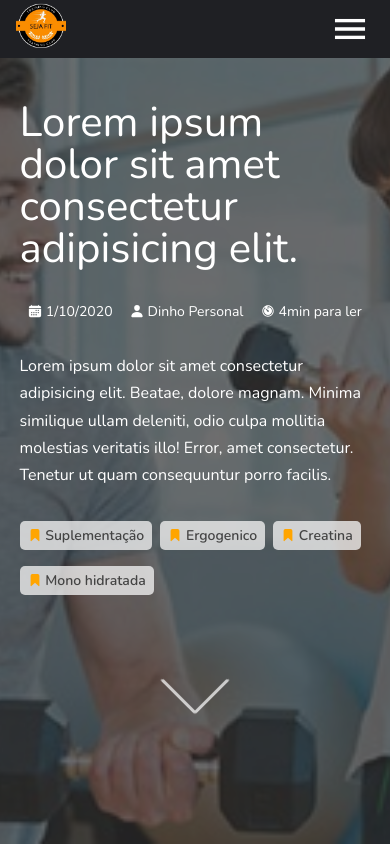
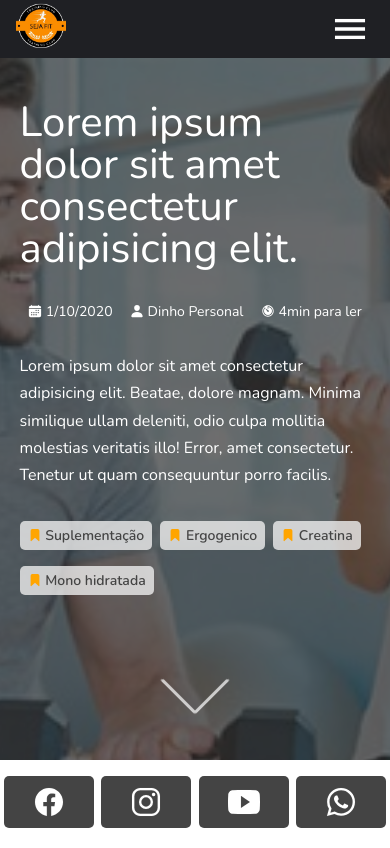
Before and after one commit to gabrielSouzaDevWeb/sejaFit2.0, a plain HTML site: page article.html in a window 390 px wide. Shown: the top 848 px of the page. Drawn offline with nearby package versions, Linux system fonts and the light colour scheme; files whose address does not match are found by name.

Commit message:
c-social layout

```diff
--- a/article.html
+++ b/article.html
@@ -168,6 +168,20 @@
                 </div>
                 <a href="#down"><div class="o-bouncein"></div></a>
                 <span id="down"></span>
+                <div class="c-social">
+                    <a href=""><div class="c-social__box">
+                        <ion-icon class="jsSocial" name="logo-facebook" style="transform: translateY(2px);color:white;" size='large'></ion-icon>
+                    </div></a>
+                    <a href=""><div class="c-social__box">
+                        <ion-icon class="jsSocial" name="logo-instagram" style="transform: translateY(2px);color:white;" size='large'></ion-icon>
+                    </div></a>
+                    <a href=""><div class="c-social__box">
+                        <ion-icon class="jsSocial" name="logo-youtube" style="transform: translateY(2px);color:white;" size='large'></ion-icon>
+                    </div></a>
+                    <a href=""><div class="c-social__box">
+                        <ion-icon class="jsSocial" name="logo-whatsapp" style="transform: translateY(2px);color:white;" size='large'></ion-icon>
+                    </div></a>
+                </div>
             </div>
         </div>
 
--- a/js/article.js
+++ b/js/article.js
@@ -2,3 +2,4 @@ window.article = new Main();
 
 article.toggleMenu();
 article.hasHover('ion-icon[name=bookmark]','orange','white');
+article.hasHover('.jsSocial','white','orange');
--- a/scss/_smacss/_layouts/_article-hero.scss
+++ b/scss/_smacss/_layouts/_article-hero.scss
@@ -19,7 +19,7 @@
     &__text{
         width: 50%;
         margin:0 auto;
-        padding: 2em 5em;
+        padding: 1em 5em;
         @media only screen and (max-width:41.875em){//670px
             width: 90%;
             padding: 1em 0em;
@@ -38,7 +38,10 @@
     &__article-info{
         display: flex;
         justify-content: space-around;
-        width: 100%;
+        width: 50%;
+        @media only screen and (max-width:41.875em){//670px
+            width: 100%;
+        }
         div{
             @include fontSans(s2,1,400);
             color: white;
--- /dev/null
+++ b/scss/_smacss/_modulo/_social.scss
@@ -0,0 +1,33 @@
+.c-social{
+    position: fixed;
+    z-index: 999;
+    top: 60vh;
+    right: 2vw;
+    display: flex;
+    flex-direction: column;
+    //flex-wrap: nowrap;
+
+    @media only screen and (max-width:41.875em){//670px
+        flex-direction: row;
+        justify-content: space-around;
+        align-items: center;
+        width: 100%;
+        top: 90%;
+        bottom: 0px;
+        right: -5px;
+        background-color: white;
+        padding:5px;
+
+    }
+    &__box{
+        border-radius: 500px;
+        padding:0.5em 0.6em;
+        margin: 0.5rem;
+        background-color: #444;
+        @media only screen and (max-width:41.875em){//670px
+            border-radius: 5px;
+            padding:0.5em 1.8em;
+            margin: 0;
+        }
+    }
+}
--- a/scss/article.scss
+++ b/scss/article.scss
@@ -11,7 +11,8 @@
 
 /*c-*/
 
-@import '_smacss/_modulo/append';
+@import '_smacss/_modulo/append',
+'_smacss/_modulo/social';
 
 /*o-*/
 
```
Also changed, not shown: css/article.css.
